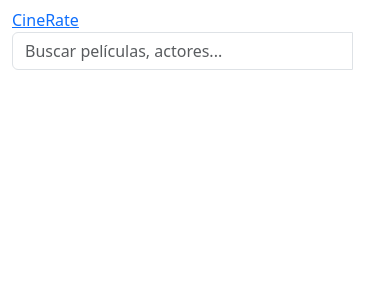
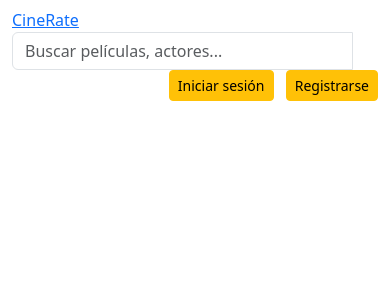
Before and after one commit to MiguelMrs/Proyecto-Final, a PHP site: page / in a window 390 px wide. Shown: the top 300 px of the page. Run offline with PHP 8.4, Linux system fonts and the light colour scheme.

Commit message:
Boton de registro e inicio

```diff
--- a/index.php
+++ b/index.php
@@ -12,7 +12,11 @@
 <body>
     <header>
         <div class="container py-2">
+            <div class="row align-items-center">
+                <!-- Barra de búsqueda -->
+                <div class="col-md-3">
                     <a href="index.php">CineRate</a>
+                </div>
                   <!-- Barra de búsqueda -->
                   <div class="col-md-5">
                     <div class="input-group">
@@ -20,6 +24,12 @@
                         <button class="btn search-btn" type="button">
                             <i class="bi bi-search"></i>
                         </button>
+                    </div>
+                </div>
+                <!-- Iconos de usuario  -->
+                <div class="col-md-4 text-end">
+                    <a href="#" class="btn btn-sm btn-warning me-2"><i class="bi bi-box-arrow-in-right"></i> Iniciar sesión</a>
+                    <a href="#" class="btn btn-sm btn-warning"><i class="bi bi-person-plus"></i> Registrarse</a>
                 </div>
             </div>
         </div>
```
Lines whose indentation alone changed are shown as unchanged.
